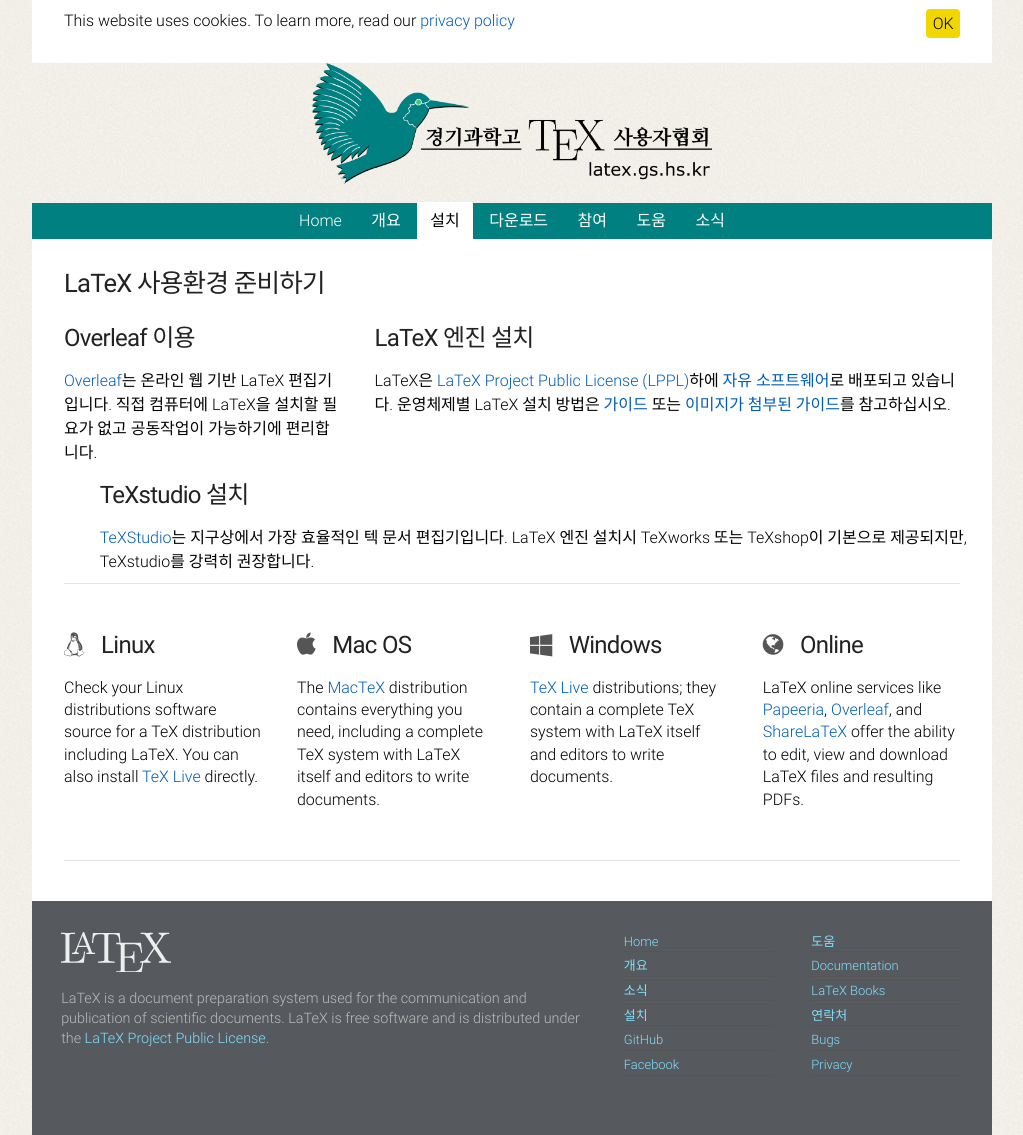
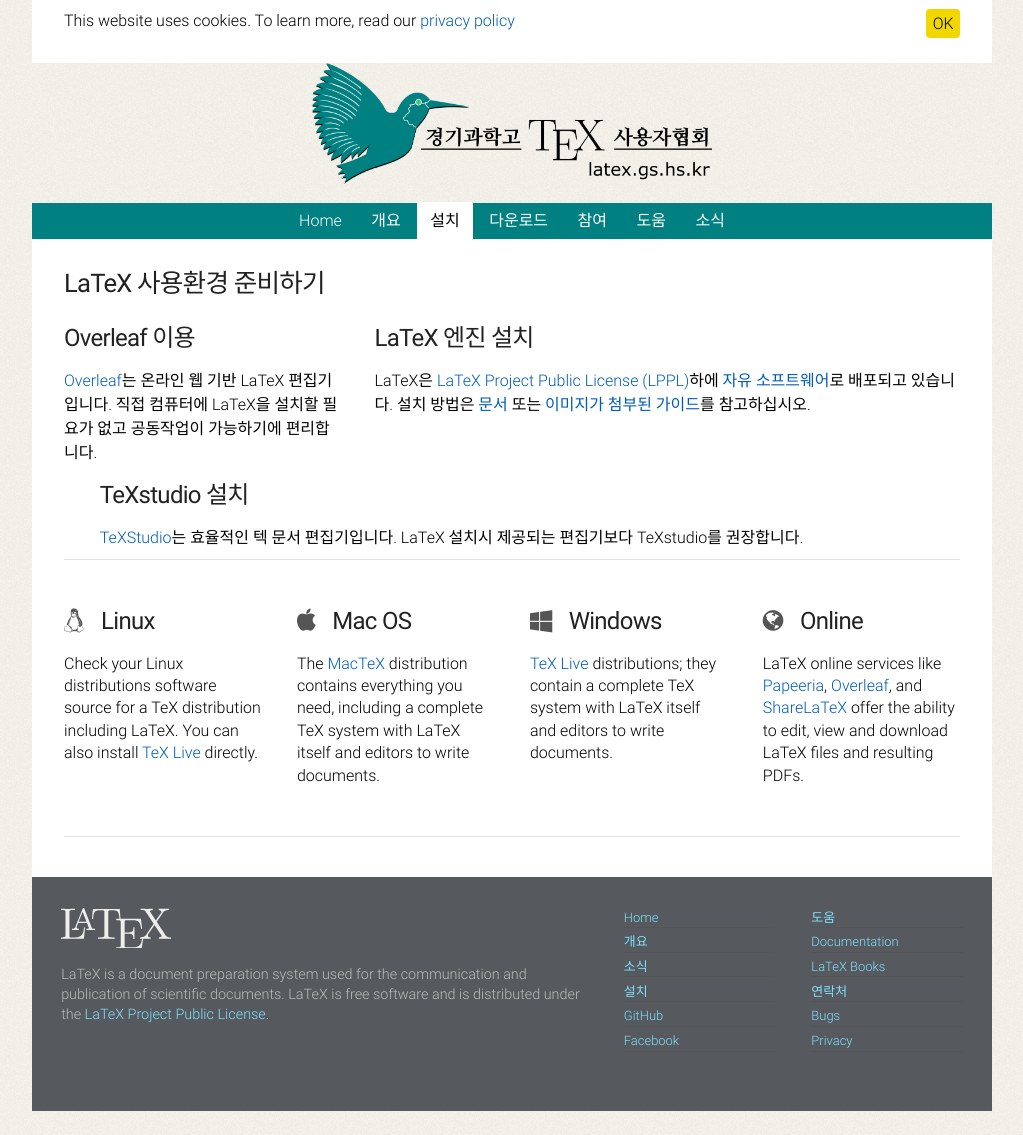
Before and after one commit to gshstexsociety/gshstexsociety.github.io, a Jekyll site: the page built from 설치/index.md, in a window 1280 px wide. Shown: the whole page, without its empty margins (128-1151 px from the left). Built offline with Jekyll 4.4.1, drawn with Linux system fonts in a browser that asks for light colours; after the commit the page ends 1111 px from its top, so only the background shows below that.

Commit message:
Update index.md

```diff
--- a/설치/index.md
+++ b/설치/index.md
@@ -18,15 +18,14 @@ permalink: /설치/
     <h2>LaTeX 엔진 설치</h2>
 
     LaTeX은 <a href="{{site.baseurl}}/lppl/">LaTeX Project Public License (LPPL)</a>하에 <a href="http://www.debian.org/intro/free">자유 소프트웨어</a>로 배포되고 있습니다.
-    운영체제별
-    LaTeX 설치 방법은 <a href="https://github.com/gshslatexintro/An-Introduction-to-LaTeX/blob/master/Installation.md">가이드</a> 또는
+    설치 방법은 <a href="https://github.com/gshslatexintro/An-Introduction-to-LaTeX/blob/master/Installation.md">문서</a> 또는
     <a href="https://github.com/gshslatexintro/An-Introduction-to-LaTeX/blob/master/Installation_images.md">이미지가 첨부된 가이드</a>를 참고하십시오.
   </div>
   <div class="col cell3of3">
     <h2>TeXstudio 설치</h2>
 
-    <a href="http://texstudio.org">TeXStudio</a>는 지구상에서 가장 효율적인 텍 문서 편집기입니다.
-    LaTeX 엔진 설치시 TeXworks 또는 TeXshop이 기본으로 제공되지만, TeXstudio를 강력히 권장합니다.
+    <a href="http://texstudio.org">TeXStudio</a>는 효율적인 텍 문서 편집기입니다.
+    LaTeX 설치시 제공되는 편집기보다 TeXstudio를 권장합니다.
   </div>
 </div>
 
```
